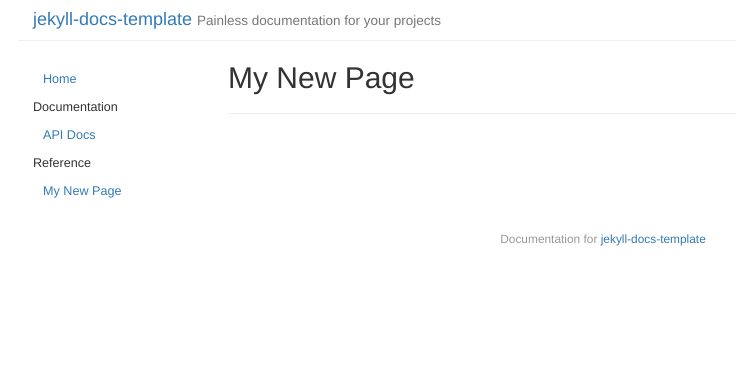
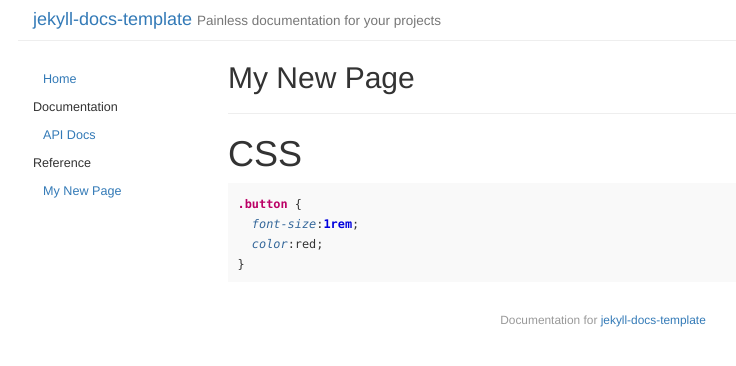
Before and after one commit to cmnstmntmn/test-flat-doc, a Jekyll site: the page built from _posts/2018-02-02-my-new-page.md, in a window 1280 px wide. Shown: the top 366 px of the page, without its empty margins (37-773 px from the left). Built offline with Jekyll 4.4.1, drawn with Linux system fonts in a browser that asks for light colours.

Commit message:
Update 2018-02-02-my-new-page.md

````diff
--- a/_posts/2018-02-02-my-new-page.md
+++ b/_posts/2018-02-02-my-new-page.md
@@ -4,3 +4,13 @@ title: "My New Page"
 category: ref
 date: 2018-02-02 18:38:26
 ---
+
+
+# CSS
+
+```css
+.button {
+  font-size:1rem;
+  color:red;
+}
+```
````
